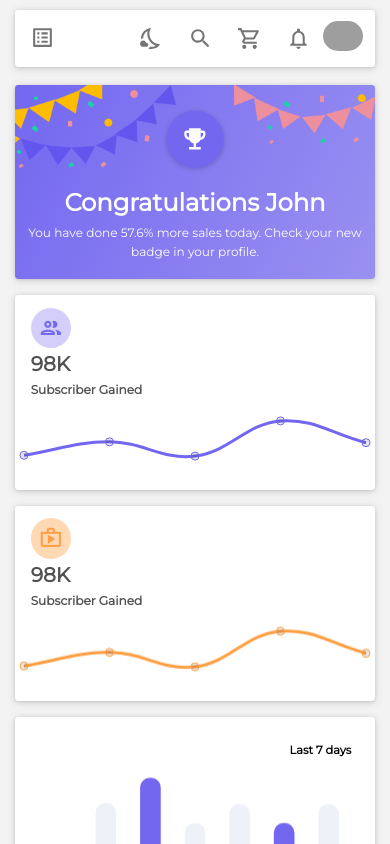
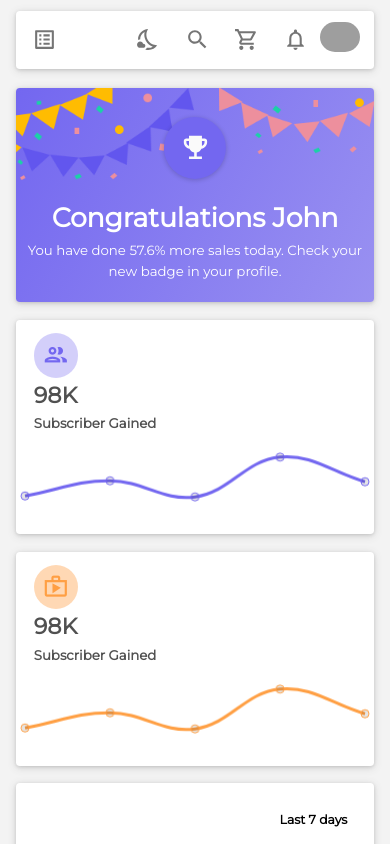
Before and after one commit to anujgunjad/react-dashboard, a React (Create React App) app: page / in a window 390 px wide. Shown: the top 844 px of the page. Built offline with nearby package versions, Linux system fonts and the light colour scheme; grey boxes are pictures that could not be loaded.

Commit message:
Media Query Fix

```diff
--- a/src/components/MainLayout.js
+++ b/src/components/MainLayout.js
@@ -338,6 +338,7 @@ const MainLayout = (props) => {
           </Card>
         </div>
       </Row>
+
       <Row style={{ marginTop: "2rem" }}>
         <StickyHeadTable />
       </Row>
--- a/src/index.css
+++ b/src/index.css
@@ -31,7 +31,7 @@ html {
 }
 @media only screen and (max-width: 576px) {
   html {
-    font-size: 50.5%; /*1rem = 10px*/
+    font-size: 55.5%; /*1rem = 10px*/
   }
 }
 
```
Also changed, not shown: 1 other file (tests, documents, lock files or other folders).
